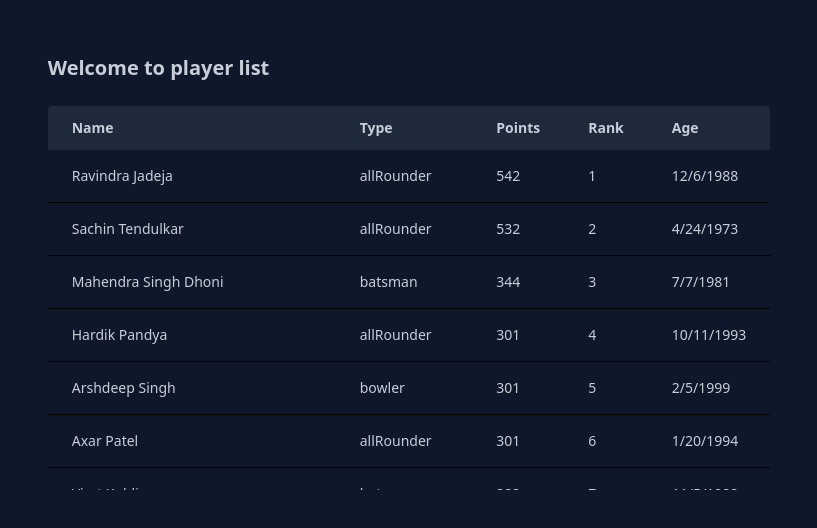
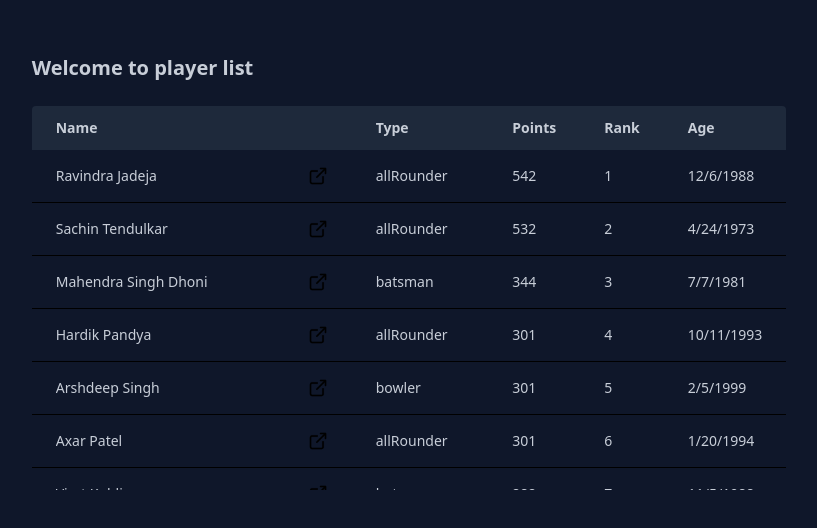
Before and after one commit to YashChauhan858/Nirmata-cricket-application, a React (Vite) app: page / in a window 1280 px wide. Shown: the part 138-666 px from the top of the page, without its empty margins (231-1048 px from the left). Built offline with nearby package versions, Linux system fonts and the light colour scheme.

Commit message:
added icon and alias to assets folder

```diff
--- a/src/Components/Home/Table/Table.tsx
+++ b/src/Components/Home/Table/Table.tsx
@@ -1,5 +1,8 @@
 import { getDateByEpoch, getPlayers } from '@Utils'
 import { useQuery } from '@tanstack/react-query'
+
+/** ---------------- @Images_Icons ------------------- */
+import externalLink from '@Assets/externalLink.png'
 
 const Table = () => {
   const tableHeader = ['Name', 'Type', 'Points', 'Rank', 'Age']
@@ -35,9 +38,16 @@
                     title={playerDetails?.name ?? ''}
                     className="px-6 py-4 text-textColor font-medium whitespace-nowrap cursor-pointer hover:font-semibold"
                   >
-                    <p className="w-60 text-ellipsis overflow-hidden">
-                      {playerDetails?.name ?? '-'}
-                    </p>
+                    <div className="w-full flex items-center">
+                      <p className="text-ellipsis overflow-hidden w-60">
+                        {playerDetails?.name ?? '-'}
+                      </p>
+                      <img
+                        src={externalLink}
+                        alt="open-in-external-page"
+                        className="object-contain h-5 ml-3"
+                      />
+                    </div>
                   </th>
                   <td className="px-6 py-4 text-textColor">
                     {playerDetails?.type ?? '-'}
--- a/tsconfig.json
+++ b/tsconfig.json
@@ -19,7 +19,8 @@
     "paths": {
       "@Components": ["Components"], // for index.ts
       "@Pages": ["Pages"], // for index.ts
-      "@Utils": ["Utils"] // for index.ts
+      "@Utils": ["Utils"], // for index.ts
+      "@Assets": ["assets"] // for index.ts
     },
 
     /* Linting */
--- a/vite.config.ts
+++ b/vite.config.ts
@@ -9,6 +9,7 @@
       '@Components': '/src/Components',
       '@Pages': '/src/Pages',
       '@Utils': '/src/Utils',
+      '@Assets': '/src/assets',
     },
   },
 })
```
Also changed, not shown: src/assets/externalLink.png (added).
